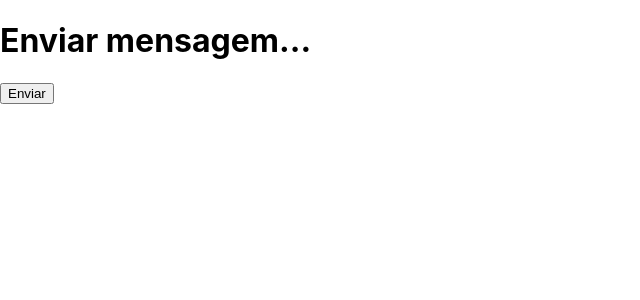
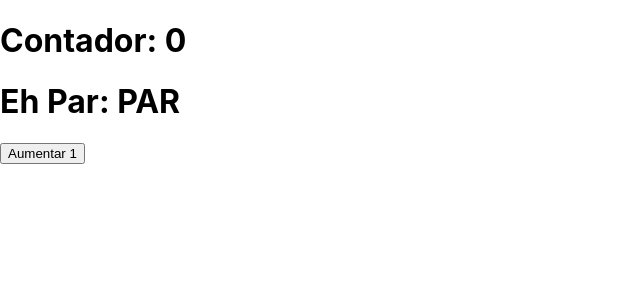
Before and after one commit to jeffersoncarvalho/ufc_2023_1, a React (Create React App) app in the folder 0_PROF/00_introduction/: page / in a window 1280 px wide. Shown: the top 300 px of the page, without its empty margins (0-640 px from the left). Built offline with nearby package versions, Linux system fonts and the light colour scheme.

Commit message:
states e hooks

```diff
--- a/0_PROF/00_introduction/src/App.js
+++ b/0_PROF/00_introduction/src/App.js
@@ -1,12 +1,14 @@
 //import FunctionContextA from "./components/introduction/06_context/FunctionContextA";
 //import ClassA from "./components/introduction/06_context/ClassContext";
 //import SaveData from "./components/introduction/07_storage/FunctionLocalStorage";
-import FunctionPai from "./components/introduction/08_pai_filho/FunctionPai";
+//import FunctionPai from "./components/introduction/08_pai_filho/FunctionPai";
+//import ClassContadorState from "./components/introduction/09_state_hook/ClassContadorState";
+import FunctionContadorHook from "./components/introduction/09_state_hook/FunctionContadorHook";
 
 function App() {
   return (
     <>
-      <FunctionPai />
+      <FunctionContadorHook />
     </>
   )
 }
--- /dev/null
+++ b/0_PROF/00_introduction/src/components/introduction/09_state_hook/ClassContadorState.jsx
@@ -0,0 +1,53 @@
+import React from "react";
+
+class ClassContadorState extends React.Component {
+
+    constructor(props) {
+        super(props)
+        this.state = { contador: 0 }
+        this.aumentarUm = this.aumentarUm.bind(this)
+    }
+
+    aumentarUm() {
+        this.setState(
+            (state) => {
+                return { contador: state.contador + 1 }
+            }
+        )
+    }
+
+    render() {
+        return (
+            <div>
+                <h1>Contador: {this.state.contador}</h1>
+                <button
+                    onClick={
+                        () => {
+                            this.setState(
+                                (state) => {
+                                    return { contador: state.contador + 1 }
+                                }
+                            )
+                        }
+                    }
+                >
+                    Aumentar 1
+                </button>
+                <br />
+                <button
+                    onClick={this.aumentarUm}
+                >
+                    Aumentar 1 (V2)
+                </button>
+                <br />
+                <button
+                    onClick={()=>this.setState({contador:this.state.contador+1})}
+                >
+                    Aumentar 1 (V3)
+                </button>
+            </div>
+        )
+    }
+}
+
+export default ClassContadorState
--- /dev/null
+++ b/0_PROF/00_introduction/src/components/introduction/09_state_hook/FunctionContadorHook.jsx
@@ -0,0 +1,35 @@
+import { useState, useEffect } from "react"
+
+const FunctionContadorHook = () => {
+
+    const [contador, setContador] = useState(0)
+    const [ehPar,setEhPar] = useState(true)
+
+    useEffect(
+        ()=>{
+            if(contador%2===0) setEhPar(true)
+            else setEhPar(false)
+        }
+        ,
+        [contador]
+    )
+
+    return (
+        <div>
+            <h1>Contador: {contador}</h1>
+            <h1>Eh Par: {(ehPar)?"PAR":"ÍMPAR"}</h1>
+            <button
+                onClick={
+                    () => {
+                       setContador(contador + 1)
+                    }
+                }
+            >
+                Aumentar 1
+            </button>
+        </div>
+    )
+
+}
+
+export default FunctionContadorHook
```
Also changed, not shown: 0_PROF/00_introduction/src/components/introduction/09_state/FunctionFormState.jsx (deleted).
